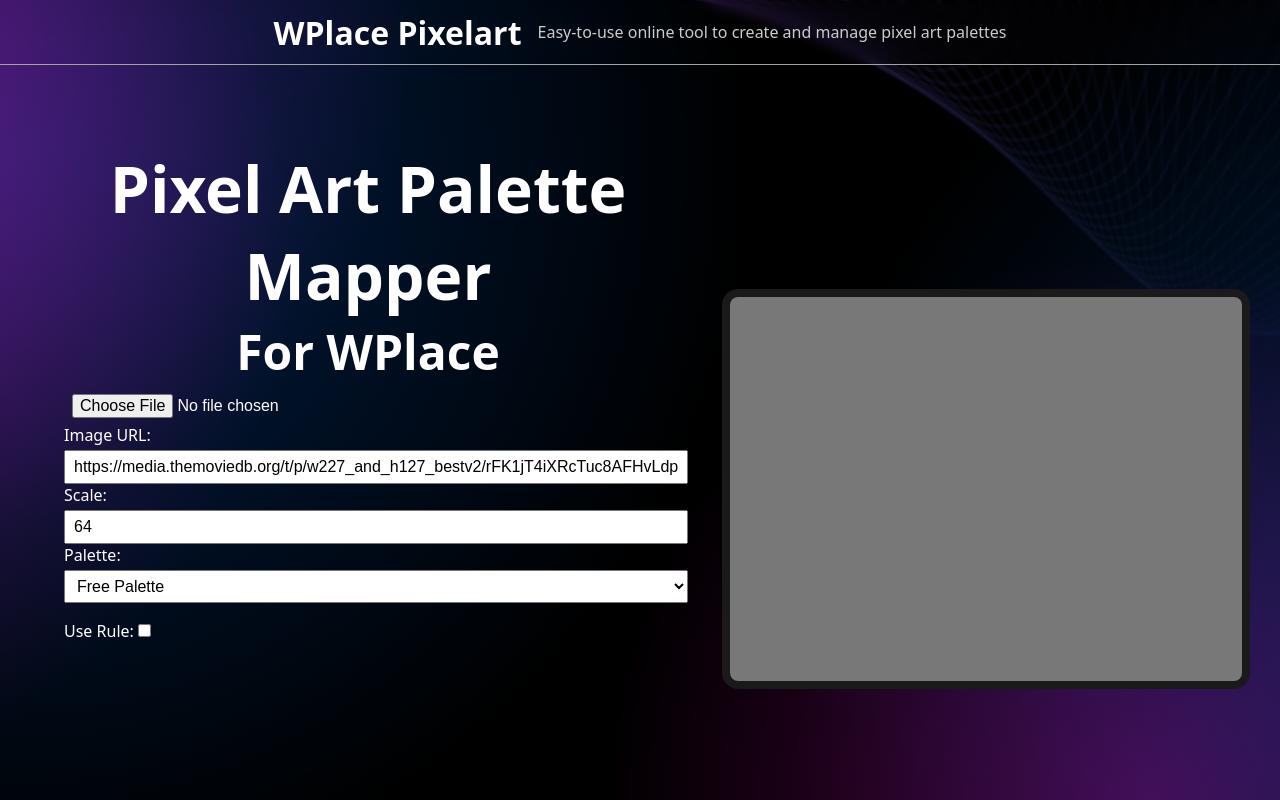
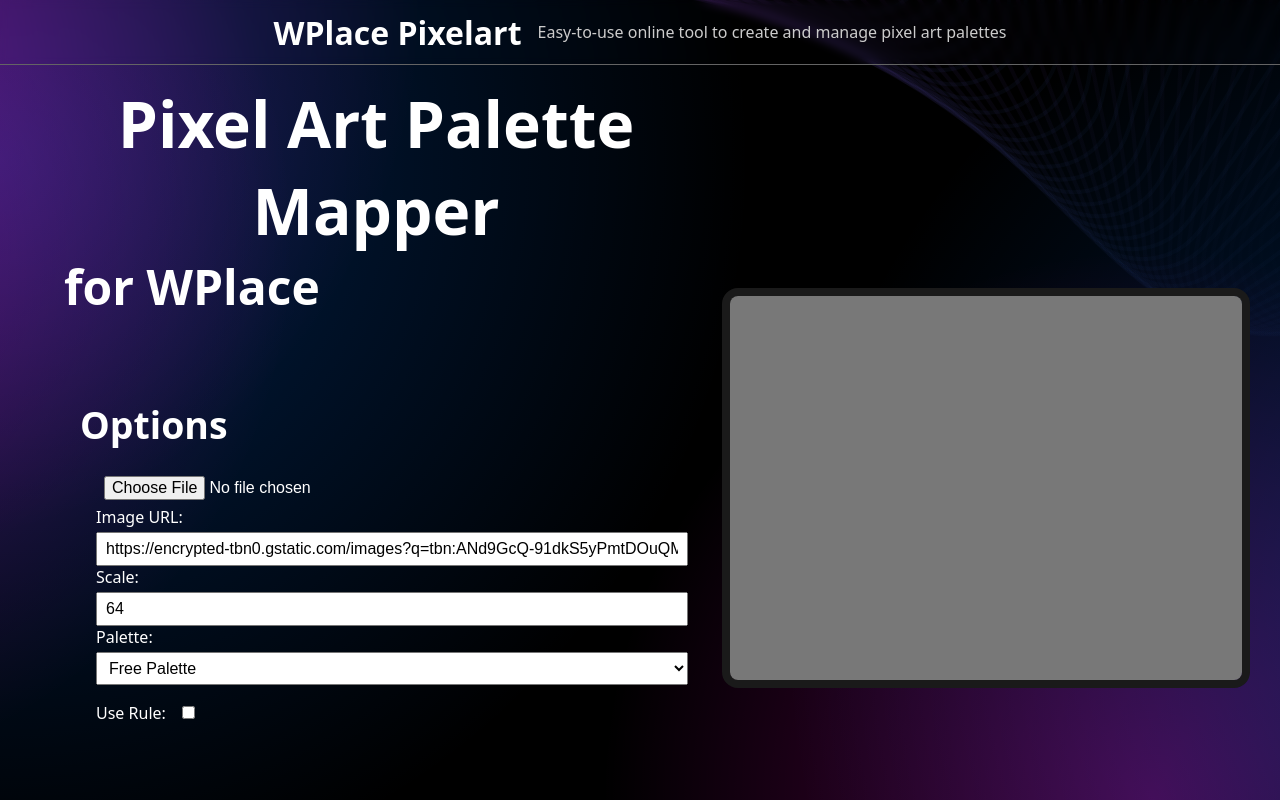
Before and after one commit to EthanGrane/WPlacePixelartGenerator, a React (Vite) app: page / in a window 1280 px wide. Built offline with nearby package versions, Linux system fonts and the light colour scheme.

Commit message:
Improvements

```diff
--- a/package.json
+++ b/package.json
@@ -6,8 +6,10 @@
   "scripts": {
     "dev": "vite",
     "build": "vite build",
+    "preview": "vite preview",
     "lint": "eslint .",
-    "preview": "vite preview"
+    "predeploy": "npm run build",
+    "deploy": "gh-pages -d dist"
   },
   "dependencies": {
     "motion": "^12.23.12",
@@ -22,6 +24,7 @@
     "eslint": "^9.33.0",
     "eslint-plugin-react-hooks": "^5.2.0",
     "eslint-plugin-react-refresh": "^0.4.20",
+    "gh-pages": "^6.3.0",
     "globals": "^16.3.0",
     "vite": "^7.1.2"
   }
--- a/src/components/Header.css
+++ b/src/components/Header.css
@@ -2,9 +2,13 @@
     margin: 0;
     padding: 0;
 
-    backdrop-filter: blur(6px);
-    border-bottom: 1px solid #a3a3a3;
+    position: fixed;
+    top: 0;
 
+    backdrop-filter: blur(4px);
+    border-bottom: 1px solid #646464;
+
+    width: 100%;
     height: 64px;
     display: flex;
     justify-content: center;
--- a/src/components/PaletteMapper.css
+++ b/src/components/PaletteMapper.css
@@ -3,7 +3,8 @@
     display: flex;
     flex-direction: row;
     gap: 20px;
-    flex-wrap: wrap; /* permite que los elementos bajen en pantallas pequeñas */
+    flex-wrap: wrap;
+    /* permite que los elementos bajen en pantallas pequeñas */
     padding: 16px;
 }
 
@@ -13,7 +14,8 @@
     font-size: 32px;
     font-weight: 800;
     width: 50vw;
-    min-width: 280px; /* para móviles */
+    min-width: 280px;
+    /* para móviles */
     margin-top: 64px;
     margin-left: 32px;
 }
@@ -42,7 +44,18 @@
 
 /* Inputs agrupados */
 .input-div {
-    border-radius: 8px;
+    padding: 16px;
+    border-radius: 1rem;
+}
+.input-div label,input,select
+{
+    margin-left: 16px;
+}
+
+.input-title
+{
+    margin: 0 !important;
+    margin-bottom: 16px !important;
 }
 
 /* Contenedor del canvas */
@@ -67,6 +80,11 @@
 .Title {
     margin: 0;
     padding: 0;
+}
+
+.title-div {
+    display: flex;
+    margin-bottom: 64px !important;
 }
 
 label {
--- a/src/components/PaletteMapper.jsx
+++ b/src/components/PaletteMapper.jsx
@@ -8,7 +8,7 @@
     const offscreenRef = useRef(null);
 
     const [imgFile, setImgFile] = useState(null);
-    const [imgURL, setImgURL] = useState("https://media.themoviedb.org/t/p/w227_and_h127_bestv2/rFK1jT4iXRcTuc8AFHvLdpiDDD7.jpg");
+    const [imgURL, setImgURL] = useState('https://encrypted-tbn0.gstatic.com/images?q=tbn:ANd9GcQ-91dkS5yPmtDOuQMT7VNF2QLA3iK_SkFl11IDH8eQBWXNO_M__f0T-YL3G1CTPxxu44A');
     const [fileName, setFileName] = useState("");
     const [scale, setScale] = useState(64);
     const [palette, setPalette] = useState("free");
@@ -57,6 +57,13 @@
         setActivePalette(p);
     };
 
+    const calculateLuminosity = (ctx, x, y, scale) => {
+        const pixel = ctx.getImageData(x * scale, y * scale, 1, 1).data;
+        return 0.2126 * pixel[0] + 0.7152 * pixel[1] + 0.0722 * pixel[2];
+    };
+
+
+
     const handleMouseMove = (e) => {
         if (!canvasRef.current || !offscreenRef.current) return;
         const canvas = canvasRef.current;
@@ -76,19 +83,24 @@
         for (let y = 0; y < canvas.height; y += pixelScale) {
             const row = Math.floor(y / pixelScale);
             const relativeRow = row - rowIndex;
-            ctx.fillStyle = (relativeRow % 5 === 0)
-                ? (relativeRow % 2 === 0 ? "rgba(0,0,0,0.5)" : "rgba(255,255,255,0.5)")
-                : (relativeRow % 2 === 0 ? "rgba(0,0,0,0.2)" : "rgba(255,255,255,0.2)");
+            let lum = calculateLuminosity(ctx, colIndex, row, pixelScale);
+            ctx.fillStyle = (relativeRow % 2 === 0)
+                ? "rgba(0,0,0,0)"
+                : (lum < 128 ? "rgba(255,255,255,0.75)" : "rgba(0,0,0,0.75)");
+
             ctx.fillRect(colIndex * pixelScale, y, pixelScale, pixelScale);
         }
 
         for (let x = 0; x < canvas.width; x += pixelScale) {
             const col = Math.floor(x / pixelScale);
             const relativeCol = col - colIndex;
-            ctx.fillStyle = (relativeCol % 5 === 0)
-                ? (relativeCol % 2 === 0 ? "rgba(0,0,0,0.5)" : "rgba(255,255,255,0.5)")
-                : (relativeCol % 2 === 0 ? "rgba(0,0,0,0.2)" : "rgba(255,255,255,0.2)");
+
+            let lum = calculateLuminosity(ctx, col, rowIndex, pixelScale);
+            ctx.fillStyle = (relativeCol % 2 === 0)
+                ? "rgba(0,0,0,0)"
+                : (lum < 128 ? "rgba(255,255,255,0.75)" : "rgba(0,0,0,0.75)");
             ctx.fillRect(x, rowIndex * pixelScale, pixelScale, pixelScale);
+
         }
     };
 
@@ -106,10 +118,11 @@
                 animate={{ x: 0, opacity: 1 }}
                 transition={{ duration: 0.5 }}
             >
+                <div className="title-div">
                     <motion.h1
                         className="Title"
-                    initial={{ y: -20, opacity: 0 }}
-                    animate={{ y: 0, opacity: 1 }}
+                        initial={{ x: -20, opacity: 0 }}
+                        animate={{ x: 0, opacity: 1 }}
                         transition={{ delay: 0.2 }}
                     >
                         Pixel Art Palette Mapper
@@ -117,12 +130,13 @@
 
                     <motion.h2
                         className="Title"
-                    initial={{ y: -20, opacity: 0 }}
-                    animate={{ y: 0, opacity: 1 }}
+                        initial={{ x: -20, opacity: 0 }}
+                        animate={{ x: 0, opacity: 1 }}
                         transition={{ delay: 0.3 }}
                     >
-                    For WPlace
+                        for WPlace
                     </motion.h2>
+                </div>
 
                 <motion.div
                     className="input-div"
@@ -130,6 +144,7 @@
                     animate={{ opacity: 1 }}
                     transition={{ delay: 0.5 }}
                 >
+                    <h3 className="input-title">Options</h3>
                     <input type="file" accept="image/*" onChange={handleFileChange} />
                     <label>Image URL:</label>
                     <input type="text" placeholder="Pega la URL de la imagen" value={imgURL} onChange={handleURLChange} />
@@ -139,7 +154,6 @@
                         type="number"
                         id="img_scale"
                         value={scale}
-                        whileFocus={{ scale: 1.05 }}
                         onChange={(e) => setScale(Number(e.target.value))}
                     />
 
@@ -147,7 +161,6 @@
                     <motion.select
                         id="palette"
                         value={palette}
-                        whileHover={{ scale: 1.05 }}
                         onChange={handlePaletteChange}
                     >
                         <option value="free">Free Palette</option>
@@ -173,7 +186,7 @@
                 className="canvas-container"
                 initial={{ scale: 0.9, opacity: 0 }}
                 animate={{ scale: 1, opacity: 1 }}
-                transition={{ duration: 0.5 }}
+                transition={{ duration: 1 }}
             >
                 <canvas
                     ref={canvasRef}
```
Also changed, not shown: 3 other files (tests, documents, lock files or other folders). Lines whose indentation alone changed are shown as unchanged.
